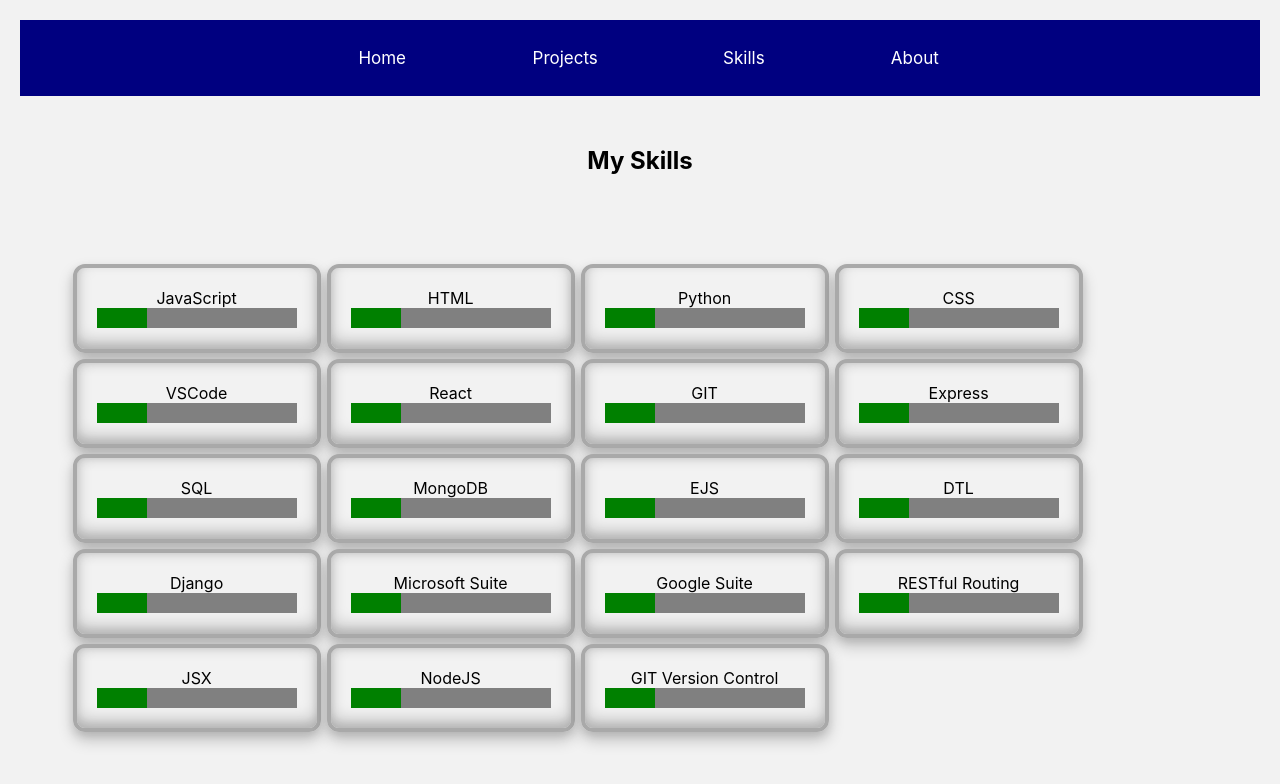
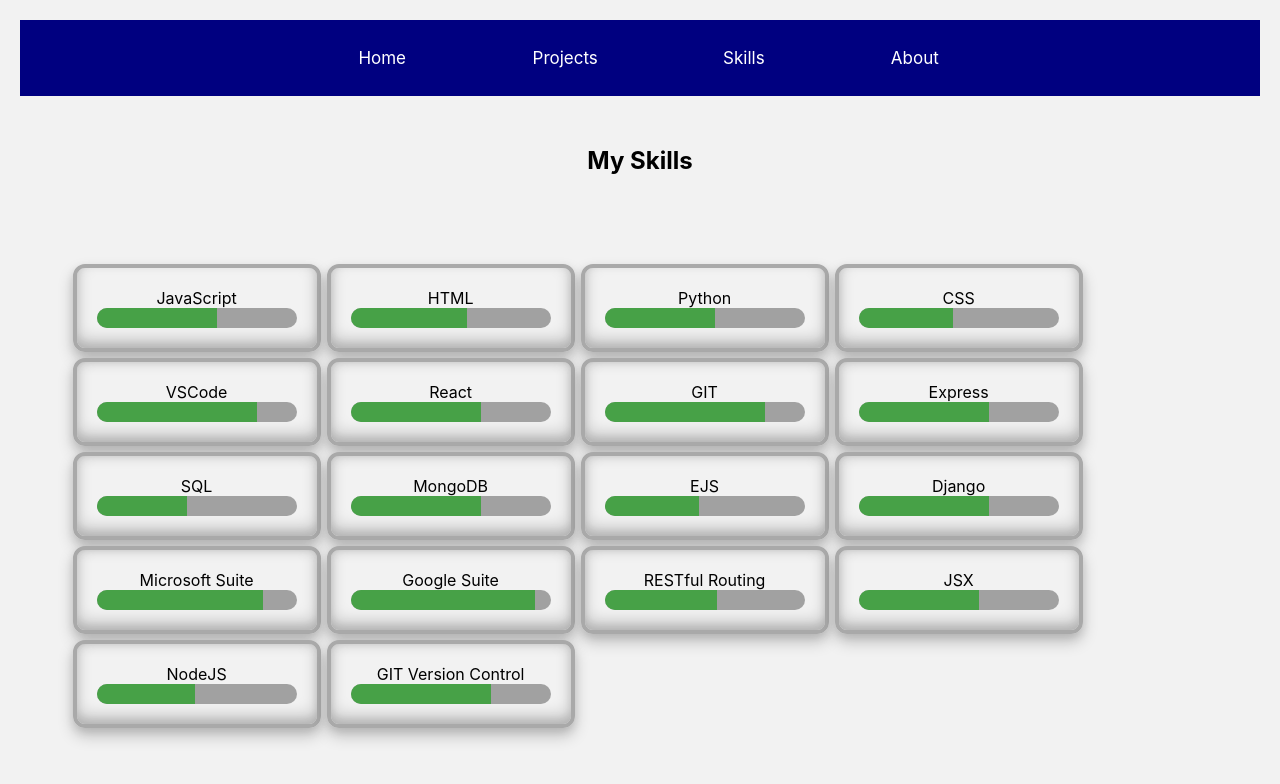
Before and after one commit to drejmin/Minor_Portfolio, a React (Create React App) app in the folder portfolio/: page /SkillsPage in a window 1280 px wide. Shown: the top 784 px of the page. Built offline with nearby package versions, Linux system fonts and the light colour scheme.

Commit message:
modified:   portfolio/src/Pages/SkillsPage/SkillsPage.css 	modified:   portfolio/src/Pages/SkillsPage/SkillsPage.jsx

```diff
--- a/portfolio/src/Pages/SkillsPage/SkillsPage.css
+++ b/portfolio/src/Pages/SkillsPage/SkillsPage.css
@@ -10,6 +10,8 @@
     align-items:  center;
     margin-top: 3%;
     margin-left: 4%;
+    align-content: center;
+    align-self: center;
 }
 
 .progress {
@@ -20,6 +22,7 @@
     animation: progressBar 3s ease-in-out;
     animation-iteration-count: 1;
     animation-fill-mode: linear forwards;
+    border-radius: 12px;
 
   }
 
@@ -41,14 +44,15 @@
     background-color: lightblue;
 }
 
-.progressBar {
-    height: 3px;
-    position: fixed;
-    opacity: 0.5;
+#progressBar {
+    height: 20px;
+    border-radius: 12px;
+    position: relative;
+    opacity: 0.7;
     z-index:2;
     overflow: hidden;
     bottom:0;
-    content:"";
+    content:'';
     display:block;
     left:0;
 }
--- a/portfolio/src/Pages/SkillsPage/SkillsPage.jsx
+++ b/portfolio/src/Pages/SkillsPage/SkillsPage.jsx
@@ -6,25 +6,24 @@ export default function SkillsPage(){
             <div class="content-skills">
                     <h3 class="content-title">My Skills</h3>
                     <div class="skills">
-                        <div class="skills__skill">JavaScript <progress class = 'progress'id="progressBar" value="25" max="100"></progress></div>
-                        <div class="skills__skill">HTML <progress class = 'progress'id="progressBar" value="25" max="100"></progress></div>
-                        <div class="skills__skill">Python <progress class = 'progress'id="progressBar" value="25" max="100"></progress></div>
-                        <div class="skills__skill">CSS <progress class = 'progress'id="progressBar" value="25" max="100"></progress></div>
-                        <div class="skills__skill">VSCode <progress class = 'progress'id="progressBar" value="25" max="100"></progress></div>
-                        <div class="skills__skill">React <progress class = 'progress'id="progressBar" value="25" max="100"></progress></div>
-                        <div class="skills__skill">GIT <progress class = 'progress'id="progressBar" value="25" max="100"></progress></div>
-                        <div class="skills__skill">Express <progress class = 'progress'id="progressBar" value="25" max="100"></progress></div>
-                        <div class="skills__skill">SQL <progress class = 'progress'id="progressBar" value="25" max="100"></progress></div>
-                        <div class="skills__skill">MongoDB <progress class = 'progress'id="progressBar" value="25" max="100"></progress></div>
-                        <div class="skills__skill">EJS <progress class = 'progress'id="progressBar" value="25" max="100"></progress></div>
-                        <div class="skills__skill">DTL <progress class = 'progress'id="progressBar" value="25" max="100"></progress></div>
-                        <div class="skills__skill">Django <progress class = 'progress'id="progressBar" value="25" max="100"></progress></div>
-                        <div class="skills__skill">Microsoft Suite <progress class = 'progress'id="progressBar" value="25" max="100"></progress></div>
-                        <div class="skills__skill">Google Suite <progress class = 'progress'id="progressBar" value="25" max="100"></progress></div>
-                        <div class="skills__skill">RESTful Routing <progress class = 'progress'id="progressBar" value="25" max="100"></progress></div>
-                        <div class="skills__skill">JSX <progress class = 'progress'id="progressBar" value="25" max="100"></progress></div>
-                        <div class="skills__skill">NodeJS <progress class = 'progress'id="progressBar" value="25" max="100"></progress></div>
-                        <div class="skills__skill">GIT Version Control <progress class = 'progress'id="progressBar" value="25" max="100"></progress></div>
+                        <div class="skills__skill">JavaScript <progress class = 'progress'id="progressBar" value="60" max="100"></progress></div>
+                        <div class="skills__skill">HTML <progress class = 'progress'id="progressBar" value="58" max="100"></progress></div>
+                        <div class="skills__skill">Python <progress class = 'progress'id="progressBar" value="55" max="100"></progress></div>
+                        <div class="skills__skill">CSS <progress class = 'progress'id="progressBar" value="47" max="100"></progress></div>
+                        <div class="skills__skill">VSCode <progress class = 'progress'id="progressBar" value="80" max="100"></progress></div>
+                        <div class="skills__skill">React <progress class = 'progress'id="progressBar" value="65" max="100"></progress></div>
+                        <div class="skills__skill">GIT <progress class = 'progress'id="progressBar" value="80" max="100"></progress></div>
+                        <div class="skills__skill">Express <progress class = 'progress'id="progressBar" value="65" max="100"></progress></div>
+                        <div class="skills__skill">SQL <progress class = 'progress'id="progressBar" value="45" max="100"></progress></div>
+                        <div class="skills__skill">MongoDB <progress class = 'progress'id="progressBar" value="65" max="100"></progress></div>
+                        <div class="skills__skill">EJS <progress class = 'progress'id="progressBar" value="47" max="100"></progress></div>
+                        <div class="skills__skill">Django <progress class = 'progress'id="progressBar" value="65" max="100"></progress></div>
+                        <div class="skills__skill">Microsoft Suite <progress class = 'progress'id="progressBar" value="83" max="100"></progress></div>
+                        <div class="skills__skill">Google Suite <progress class = 'progress'id="progressBar" value="92" max="100"></progress></div>
+                        <div class="skills__skill">RESTful Routing <progress class = 'progress'id="progressBar" value="56" max="100"></progress></div>
+                        <div class="skills__skill">JSX <progress class = 'progress'id="progressBar" value="60" max="100"></progress></div>
+                        <div class="skills__skill">NodeJS <progress class = 'progress'id="progressBar" value="49" max="100"></progress></div>
+                        <div class="skills__skill">GIT Version Control <progress class = 'progress'id="progressBar" value="70" max="100"></progress></div>
                     </div>
             </div>
 
```
